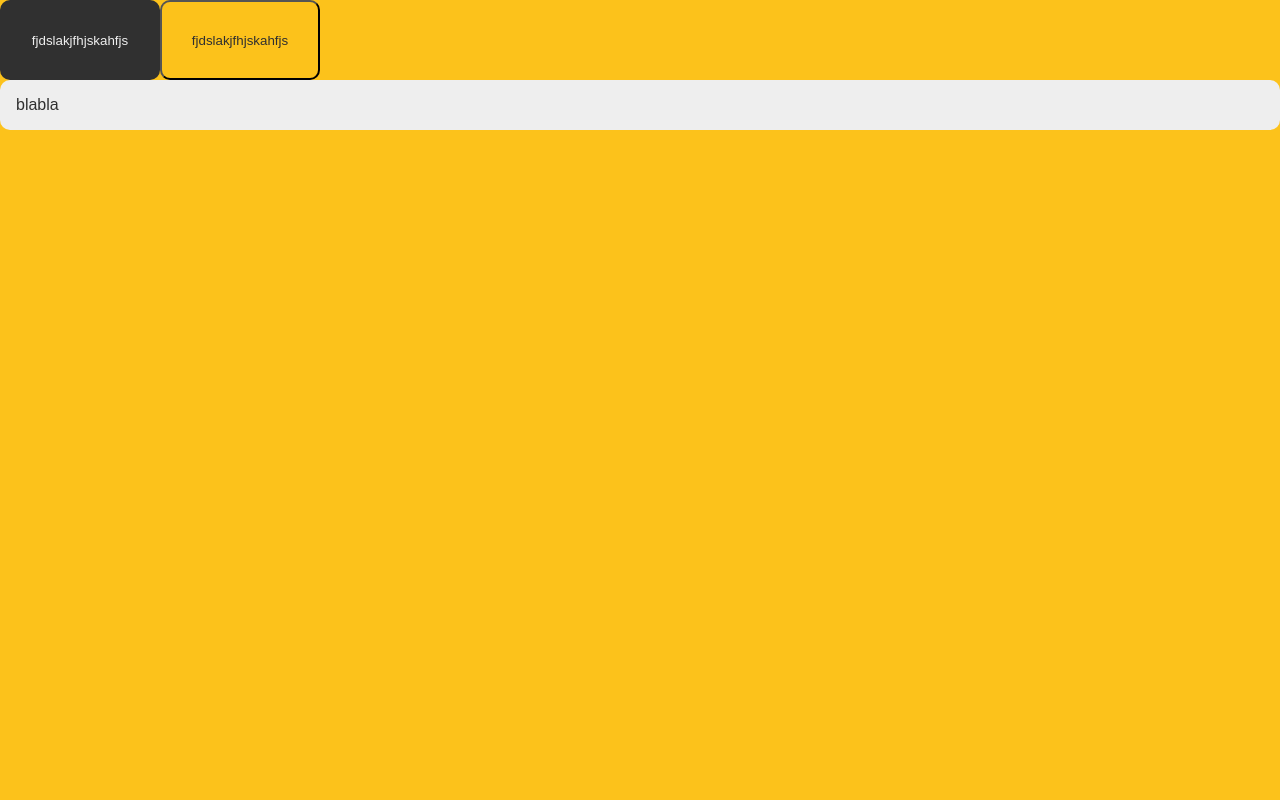
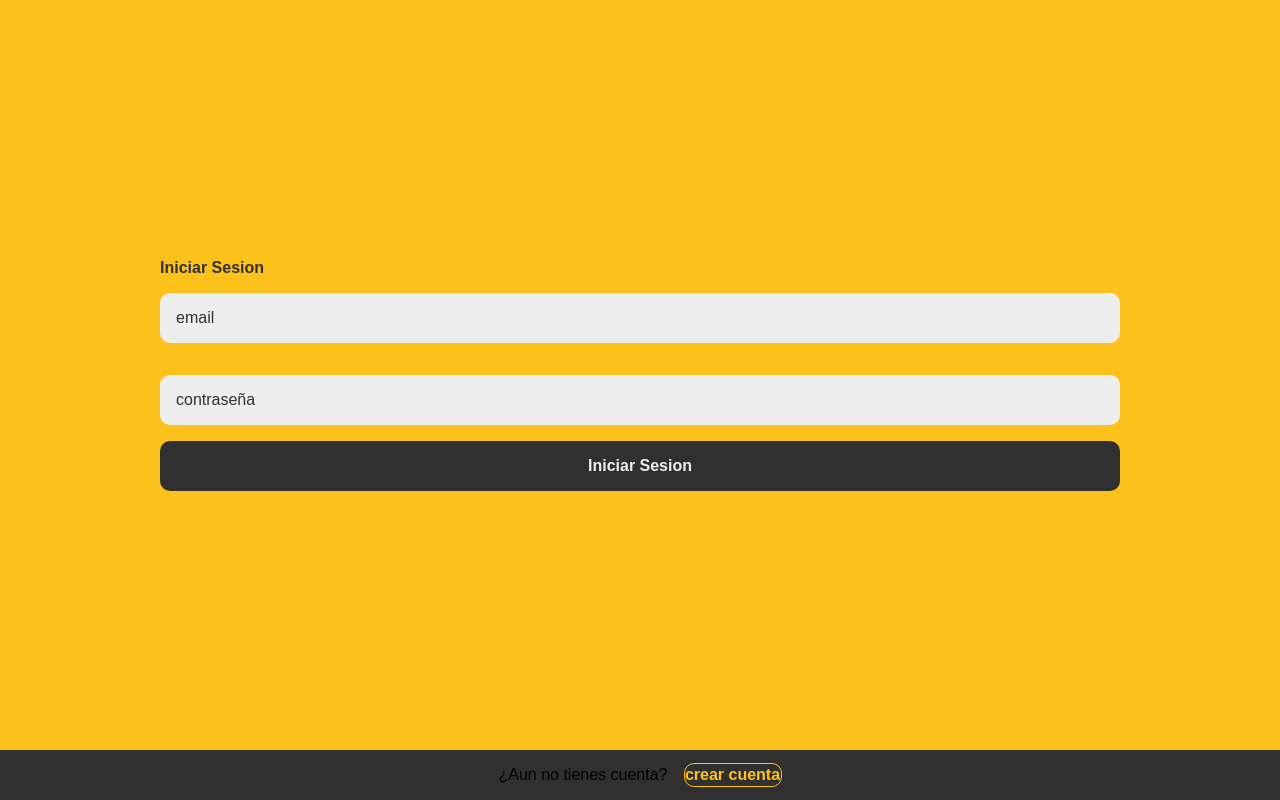
Before and after one commit to Blopaa/grindalo-app, a React (Create React App) app: page /signin in a window 1280 px wide. Built offline with nearby package versions, Linux system fonts and the light colour scheme.

Commit message:
feat: signin page

```diff
--- a/src/App.tsx
+++ b/src/App.tsx
@@ -2,18 +2,27 @@ import { ThemeProvider } from '@emotion/react';
 import React from 'react';
 import GlobalStyled from './styles/GlobalStyled';
 import theme from './styles/theme';
-import InputAtom from './components/atoms/Inputs'
+import InputAtom from './components/atoms/Inputs';
 import ButtonAtom from './components/atoms/buttons';
+import { IonApp, IonRouterOutlet } from '@ionic/react';
+import { IonReactRouter } from '@ionic/react-router';
+import { Redirect, Route } from 'react-router';
+import AuthFooterOrganism from './components/organims/AuthFooter';
+import SignInPage from './pages/Auth/signIn/Index';
 
 const App = () => {
-    console.log(theme);
+  console.log(theme);
   return (
-      <ThemeProvider theme={theme}>
-        <GlobalStyled />
-        <ButtonAtom width="10rem" height="5rem" buttonType="fill" fColor="#EEEEEE" bgColor="#303030">fjdslakjfhjskahfjs</ButtonAtom>
-        <ButtonAtom width="10rem" height="5rem" buttonType="outline" fColor="#EEEEEE" bgColor="#303030">fjdslakjfhjskahfjs</ButtonAtom>
-        <InputAtom placeholder="blabla" inputType="auth"/>
-      </ThemeProvider>
+    <ThemeProvider theme={theme}>
+      <GlobalStyled />
+      <IonApp>
+        <IonReactRouter>
+          <IonRouterOutlet>
+            <Route exact path="/signin" component={SignInPage} />
+          </IonRouterOutlet>
+        </IonReactRouter>
+      </IonApp>
+    </ThemeProvider>
   );
 };
 
--- a/src/components/atoms/Inputs/index.tsx
+++ b/src/components/atoms/Inputs/index.tsx
@@ -1,25 +1,29 @@
-import React from 'react';
+import React, { useEffect } from 'react';
 import useInput from '../../../hooks/useInput';
 import styled from '@emotion/styled';
 
 type InputProps = {
-  inputType: 'auth';
+  inputType: string;
+  inputDesign: 'auth';
   placeholder: string;
+  inputName: string;
+  sendValue: React.Dispatch<React.SetStateAction<{}>>;
+  prevValue: any;
 };
 
-const Input = styled.input`
+const AuthInput = styled.input`
   font-size: ${({ theme }) => theme.fonts.input.FontSize};
   line-height: ${({ theme }) => theme.fonts.input.LineHeight};
   border-radius: 10px;
   border: none;
   outline: none;
-  height: 100%;
   width: calc(100% - 1rem);
   min-width: 250px;
   min-height: 50px;
   transition: all 0.4s;
   background-color: ${({ theme }) => theme.colors.white};
   padding-left: 1rem;
+  margin: 1rem 0;
 
   &:focus,
   &:hover,
@@ -37,20 +41,30 @@ const Input = styled.input`
   }
 `;
 
-const InputAtom: React.FC<InputProps> = ({ inputType, placeholder }) => {
+const InputAtom: React.FC<InputProps> = ({
+  inputDesign,
+  placeholder,
+  inputName,
+  sendValue,
+  prevValue,
+  inputType,
+}) => {
   const [state, handleChange] = useInput({
-    values: '',
+    [inputName]: '',
   });
 
-  const { values } = state;
+  const values = state[inputName];
+
+  useEffect(() => {
+    sendValue({ ...prevValue, [inputName]: values });
+  }, [values]);
 
   return (
     <>
-      {inputType === 'auth' && (
-        <Input
-          className="inputs__auth"
-          type="text"
-          name="values"
+      {inputDesign === 'auth' && (
+        <AuthInput
+          type={inputType}
+          name={inputName}
           value={values}
           onChange={handleChange}
           placeholder={placeholder}
--- a/src/components/atoms/buttons/index.tsx
+++ b/src/components/atoms/buttons/index.tsx
@@ -1,10 +1,10 @@
 import styled from '@emotion/styled';
-import { IonItem } from '@ionic/react';
 import React from 'react';
 import { Link } from 'react-router-dom';
 
 type ButtonProps = {
-  buttonType: 'outline' | 'fill';
+  buttonDesign: 'outline' | 'fill';
+  buttonType?: 'button' | 'submit' | 'reset';
   bgColor: string;
   fColor: string;
   children?: React.ReactChild;
@@ -15,14 +15,17 @@ type ButtonProps = {
 };
 
 const Button = styled.button<ButtonProps>`
+  font-size: 1rem;
+  font-family: sans-serif;
+  font-weight: bold;
   transition: all 0.3s;
-  background-color: ${({ buttonType, bgColor }) =>
-    buttonType === 'fill' ? bgColor : 'transparent'};
+  background-color: ${({ buttonDesign, bgColor }) =>
+    buttonDesign === 'fill' ? bgColor : 'transparent'};
   outline: none;
-  border: ${({ bgColor, buttonType, border }) =>
-    buttonType === 'outline' ? `${border} solid ${bgColor}` : 'none'};
-  color: ${({ fColor, buttonType, bgColor }) =>
-    buttonType === 'outline' ? bgColor : fColor};
+  border: ${({ bgColor, buttonDesign, border }) =>
+    buttonDesign === 'outline' ? `${border} solid ${bgColor}` : 'none'};
+  color: ${({ fColor, buttonDesign, bgColor }) =>
+    buttonDesign === 'outline' ? bgColor : fColor};
   cursor: pointer;
   ${({ width, height }) => ({
     width: width,
@@ -30,15 +33,16 @@ const Button = styled.button<ButtonProps>`
   })}
   border-radius: 10px;
   &:hover {
-    background-color: ${({ theme, buttonType, bgColor }) =>
-      buttonType === 'fill' ? theme.colors.secondary.light : bgColor};
-    color: ${({ fColor, buttonType }) =>
-      buttonType === 'outline' ? fColor : fColor};
+    background-color: ${({ theme, buttonDesign, bgColor }) =>
+      buttonDesign === 'fill' ? theme.colors.secondary.light : bgColor};
+    color: ${({ fColor, buttonDesign }) =>
+      buttonDesign === 'outline' ? fColor : fColor};
   }
 `;
 
 const ButtonAtom: React.FC<ButtonProps> = ({
-  buttonType,
+  buttonDesign,
+  buttonType = 'button',
   bgColor,
   children,
   fColor,
@@ -52,7 +56,8 @@ const ButtonAtom: React.FC<ButtonProps> = ({
       {href ? (
         <Link to={href}>
           <Button
-            buttonType={buttonType}
+            type={buttonType}
+            buttonDesign={buttonDesign}
             bgColor={bgColor}
             fColor={fColor}
             width={width}
@@ -64,7 +69,8 @@ const ButtonAtom: React.FC<ButtonProps> = ({
         </Link>
       ) : (
         <Button
-          buttonType={buttonType}
+          type={buttonType}
+          buttonDesign={buttonDesign}
           bgColor={bgColor}
           fColor={fColor}
           width={width}
--- a/src/components/organims/AuthFooter/index.tsx
+++ b/src/components/organims/AuthFooter/index.tsx
@@ -26,10 +26,11 @@ const AuthFooterOrganism: React.FC<AuthFooterProps> = ({ linkMsg, msg, href }) =
     <AuthFooter>
       <p>{msg}</p>
       <ButtonAtom
+        buttonType="button"
         border="1px"
         fColor="#303030"
         bgColor="#FCC21B"
-        buttonType="outline"
+        buttonDesign="outline"
         width="6.125rem"
         height="1.5rem"
         href={href}
--- a/src/hooks/useInput/index.tsx
+++ b/src/hooks/useInput/index.tsx
@@ -9,6 +9,7 @@ const useInput = (initialState: IinitialState = {}): any[] => {
 
     const handleInputChange = ({target}:  React.ChangeEvent<HTMLInputElement>): void => {
         if(!target) throw new Error("no target sent");
+        // console.log(state);
         setState({
             ...state,
             [target.name]: target.value
--- /dev/null
+++ b/src/pages/Auth/signIn/Index.tsx
@@ -0,0 +1,81 @@
+import styled from '@emotion/styled';
+import React, { useEffect, useState } from 'react';
+import ButtonAtom from '../../../components/atoms/buttons';
+import InputAtom from '../../../components/atoms/Inputs';
+import AuthFooterOrganism from '../../../components/organims/AuthFooter';
+
+const SignIn = styled.div`
+
+  p {
+    width: 100%;
+    text-align: left;
+  }
+  display: flex;
+  flex-direction: column;
+  justify-content: center;
+  align-items: center;
+  height: calc(100% - 3.125rem);
+`;
+
+const FormContainer = styled.div`
+    width: 75%;
+    p {
+        color: ${({theme}) => theme.colors.secondary.base};
+        font-weight: bold;
+        font-family: sans-serif;
+        font-size: 1rem;
+    }
+`;
+
+const SignInPage = () => {
+  const [inputValues, setInputValues] = useState({});
+
+  useEffect(() => {
+    console.log(inputValues);
+  }, [inputValues]);
+
+  return (
+    <>
+      <SignIn>
+        <FormContainer>
+          <p>Iniciar Sesion</p>
+          <InputAtom
+            prevValue={inputValues}
+            sendValue={setInputValues}
+            inputName="email"
+            inputDesign="auth"
+            placeholder="email"
+            inputType="text"
+          />
+          <InputAtom
+            prevValue={inputValues}
+            sendValue={setInputValues}
+            inputName="password"
+            inputDesign="auth"
+            placeholder="contraseña"
+            inputType="password"
+          />
+
+          <ButtonAtom
+            fColor="#EEEEEE"
+            buttonType="submit"
+            bgColor="#303030"
+            buttonDesign="fill"
+            width="100%"
+            height="3.125rem"
+            border="10px"
+          >
+            Iniciar Sesion
+          </ButtonAtom>
+        </FormContainer>
+      </SignIn>
+      <AuthFooterOrganism
+        msg="¿Aun no tienes cuenta?"
+        linkMsg="crear cuenta"
+        href="/signup"
+      />
+    </>
+  );
+};
+
+export default SignInPage;
```
